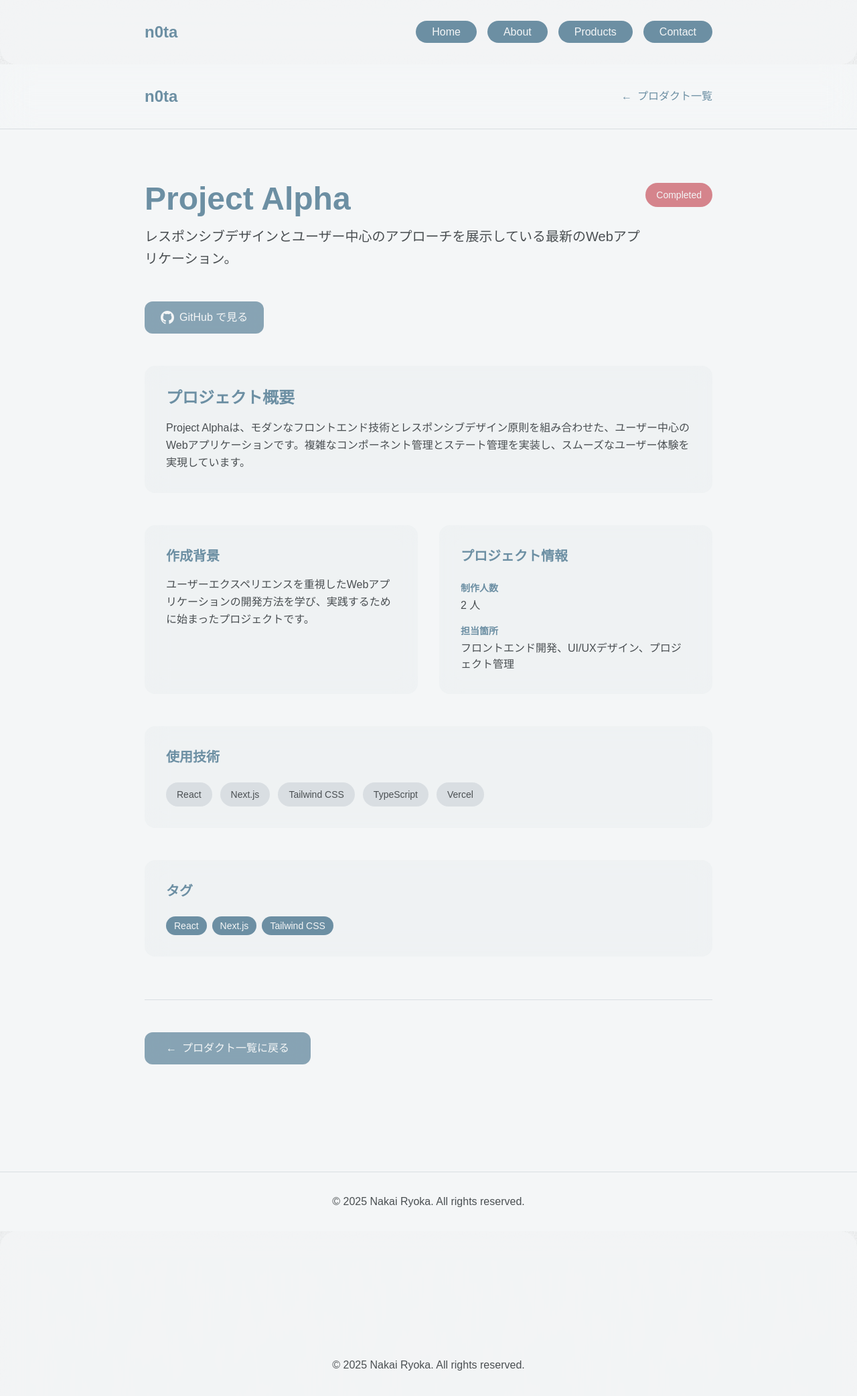
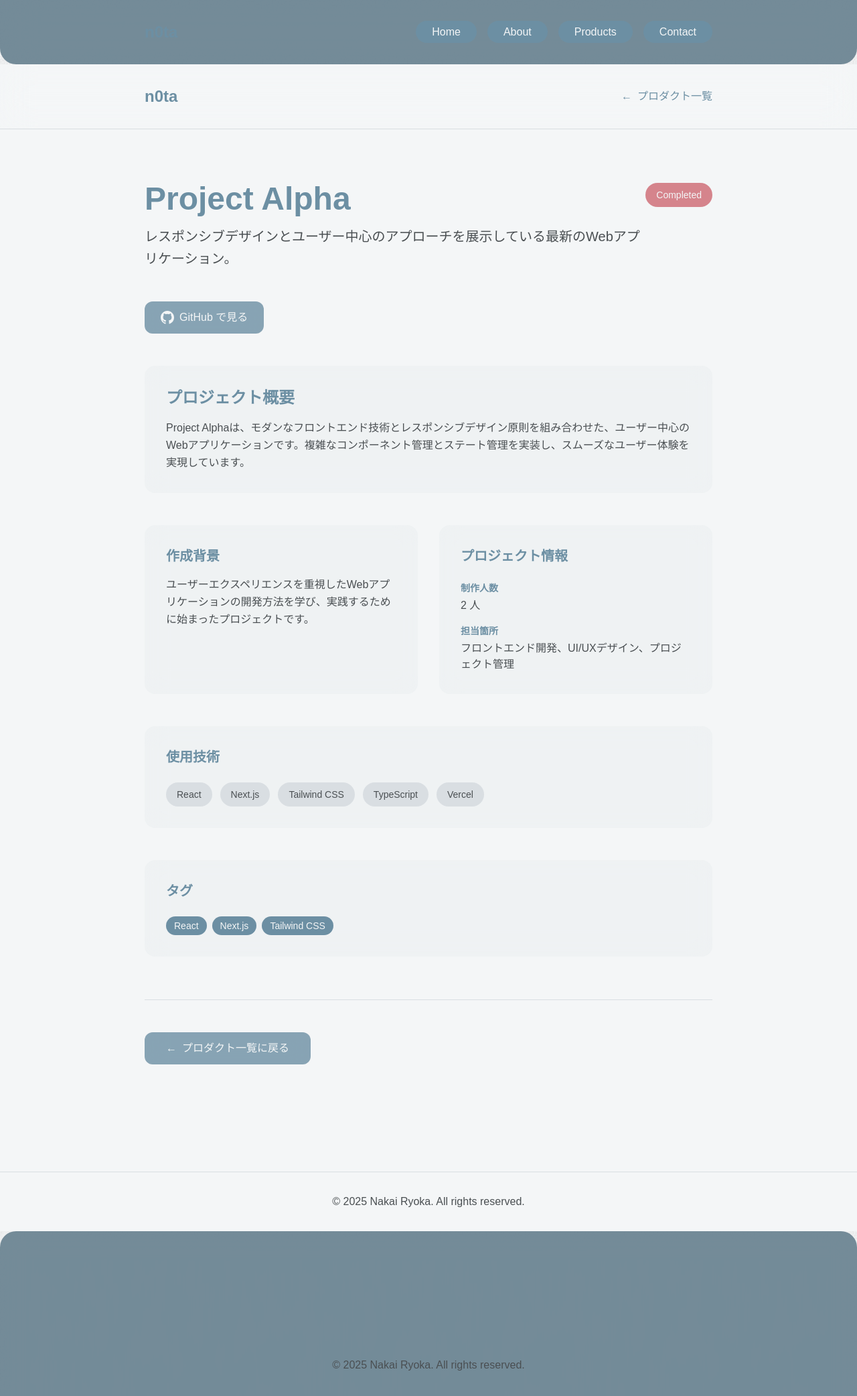
Before and after one commit to ryokcha/n0ta, a Next.js app: page /products/1 in a window 1280 px wide. Shown: the top 2084 px of the page at 67% size. Built offline with nearby package versions, Linux system fonts and the light colour scheme.

Commit message:
ヘッダーフッター色変更

```diff
--- a/app/components/Footer.tsx
+++ b/app/components/Footer.tsx
@@ -2,7 +2,7 @@ export function Footer() {
   const currentYear = new Date().getFullYear();
 
   return (
-    <footer className="rounded-t-3xl bg-[#F4F6F7]/80 backdrop-blur-lg dark:bg-gray-900/80 min-h-[50vh] flex items-center justify-center">
+    <footer className="rounded-t-3xl bg-[#567282]/80 backdrop-blur-lg dark:bg-[#567282]/80 min-h-[50vh] flex items-center justify-center">
       <div className="max-w-4xl mx-auto px-6 py-8 text-center text-[#4A4F52] dark:text-gray-400">
         <p>&copy; {currentYear} Nakai Ryoka. All rights reserved.</p>
       </div>
--- a/app/components/Navigation.tsx
+++ b/app/components/Navigation.tsx
@@ -13,7 +13,7 @@ export function Navigation({ currentPage }: NavigationProps) {
   ] as const;
 
   return (
-    <header className="rounded-b-3xl bg-[#F4F6F7]/80 backdrop-blur-xl dark:bg-gray-900/80">
+    <header className="rounded-b-3xl bg-[#567282]/80 backdrop-blur-xl dark:bg-[#567282]/80">
       <nav className="max-w-4xl mx-auto px-6 py-8 flex justify-between items-center">
         <Link href="/">
           <h1 className="text-2xl font-bold text-[#6C8FA3] dark:text-white hover:text-[#D5848C] dark:hover:text-[#D5848C] transition-colors">
```
